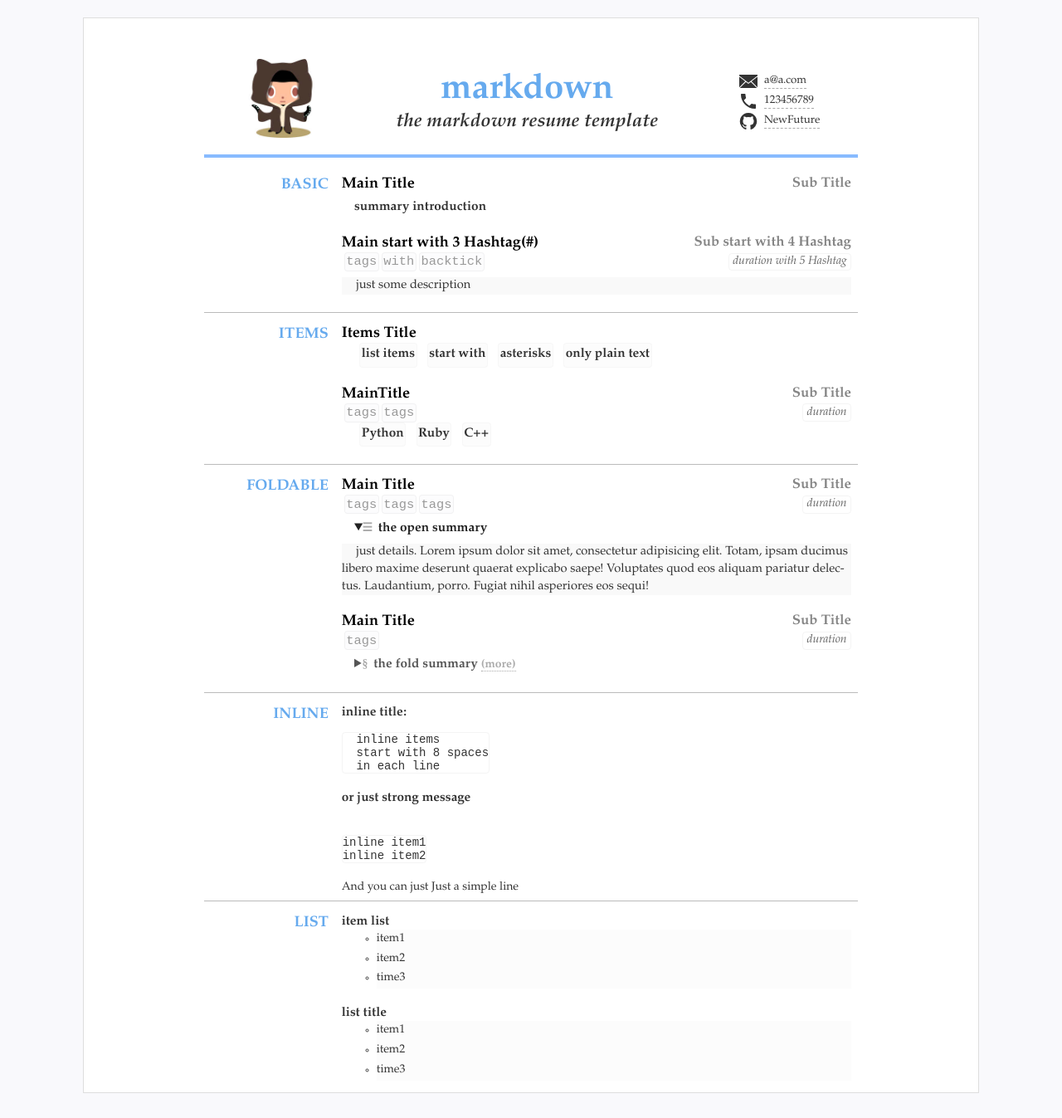
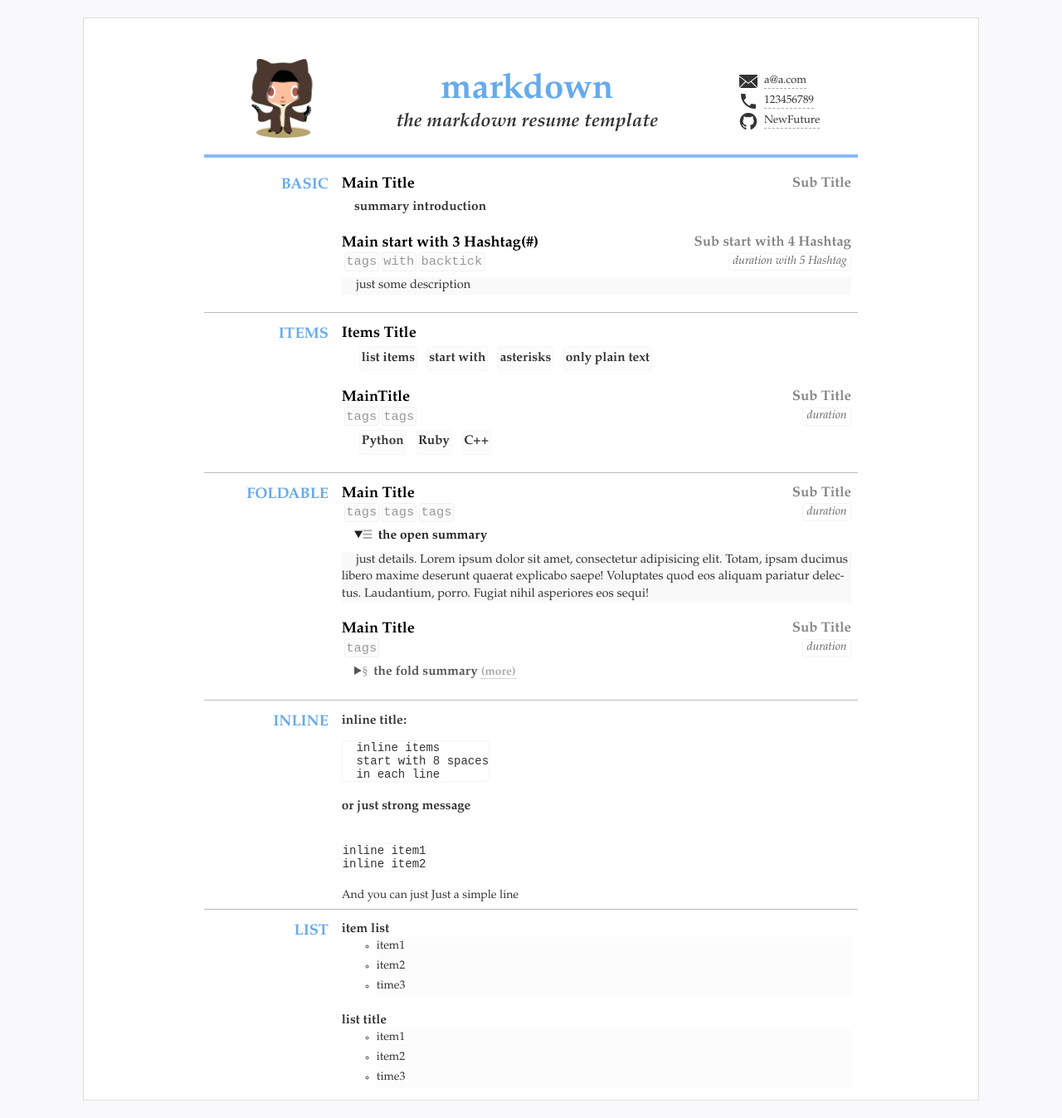
Before and after one commit to BWyiii/-, a Jekyll site: the page built from markdown.md, in a window 1280 px wide. Shown: the whole page at 83% size. Built offline with Jekyll 4.4.1, drawn with Linux system fonts in a browser that asks for light colours.

Commit message:
Update resume.scss

```diff
--- a/_sass/resume.scss
+++ b/_sass/resume.scss
@@ -201,7 +201,7 @@ section {
 
   .items {
     line-height: 1.6em;
-    margin: 0 0 0 1em;
+    margin: .3em 1em .3em 1em;
     font-size: 1.1em;
     font-weight: 600;
 
```
